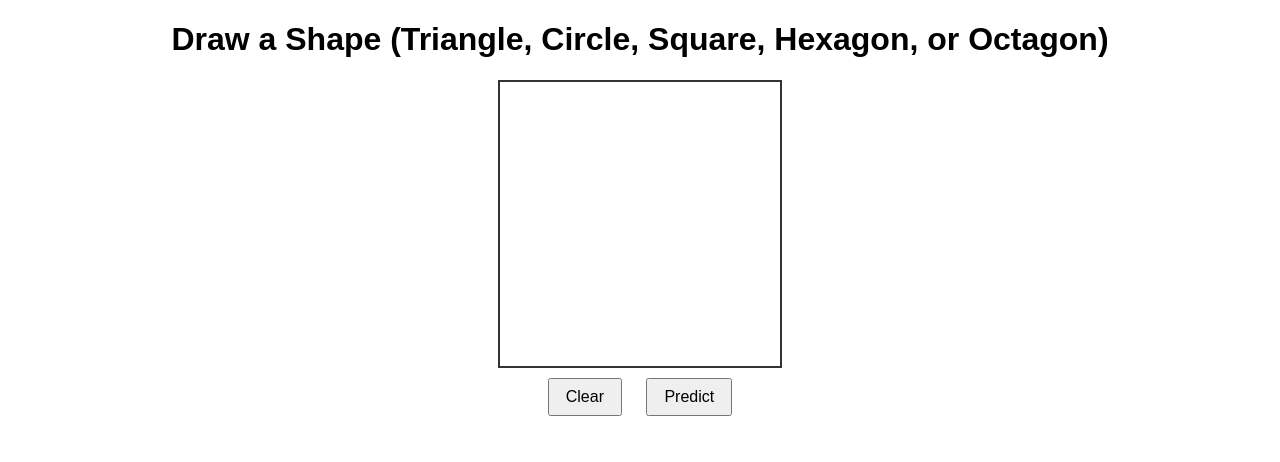
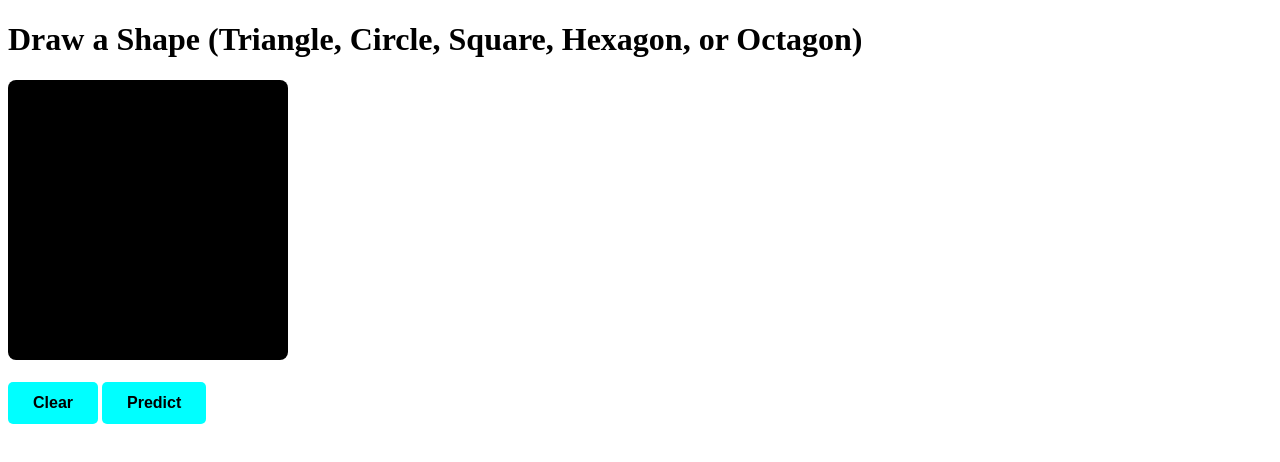
Before and after one commit to siakhorsand/ShapeNet, a plain HTML site: page static/index.html in a window 1280 px wide. Drawn offline with Linux system fonts and the light colour scheme.

Commit message:
fixed bugs and changed canvas

```diff
--- a/static/index.html
+++ b/static/index.html
@@ -4,31 +4,63 @@
   <meta charset="UTF-8">
   <title>Shape Classifier</title>
   <style>
+    <style>
     body {
-      font-family: Arial, sans-serif;
-      text-align: center;
-      margin: 20px;
+        background: #000;
+        color: #0ff;
+        font-family: 'Arial', sans-serif;
+        display: flex;
+        flex-direction: column;
+        align-items: center;
+        min-height: 100vh;
+        margin: 0;
+        padding: 20px;
     }
-    #canvas-container {
-      display: inline-block;
-      position: relative;
-      border: 2px solid #333;
-      background: #fff;
+
+    .canvas-container {
+        background: rgba(0, 0, 0, 0.8);
+        border: 2px solid #0ff;
+        border-radius: 15px;
+        padding: 20px;
+        box-shadow: 0 0 20px #0ff;
+        margin: 20px;
     }
+
     #canvas {
-      cursor: crosshair;
+        background: #000;
+        border-radius: 8px;
+        cursor: crosshair;
     }
+
+    .buttons {
+        margin: 20px;
+        display: flex;
+        gap: 15px;
+    }
+
     button {
-      margin: 10px;
-      padding: 8px 16px;
-      font-size: 16px;
-      cursor: pointer;
+        background: #0ff;
+        color: #000;
+        border: none;
+        padding: 12px 25px;
+        border-radius: 5px;
+        font-size: 16px;
+        cursor: pointer;
+        transition: all 0.3s ease;
+        font-weight: bold;
     }
-    #result {
-      margin-top: 20px;
-      font-size: 18px;
-      font-weight: bold;
+
+    button:hover {
+        background: #0dd;
+        box-shadow: 0 0 15px #0ff;
     }
+
+    #prediction {
+        font-size: 24px;
+        margin-top: 20px;
+        text-shadow: 0 0 10px #0ff;
+    }
+</style>
   </style>
 </head>
 <body>
```
Also changed, not shown: requirements.txt, 4 other files.
